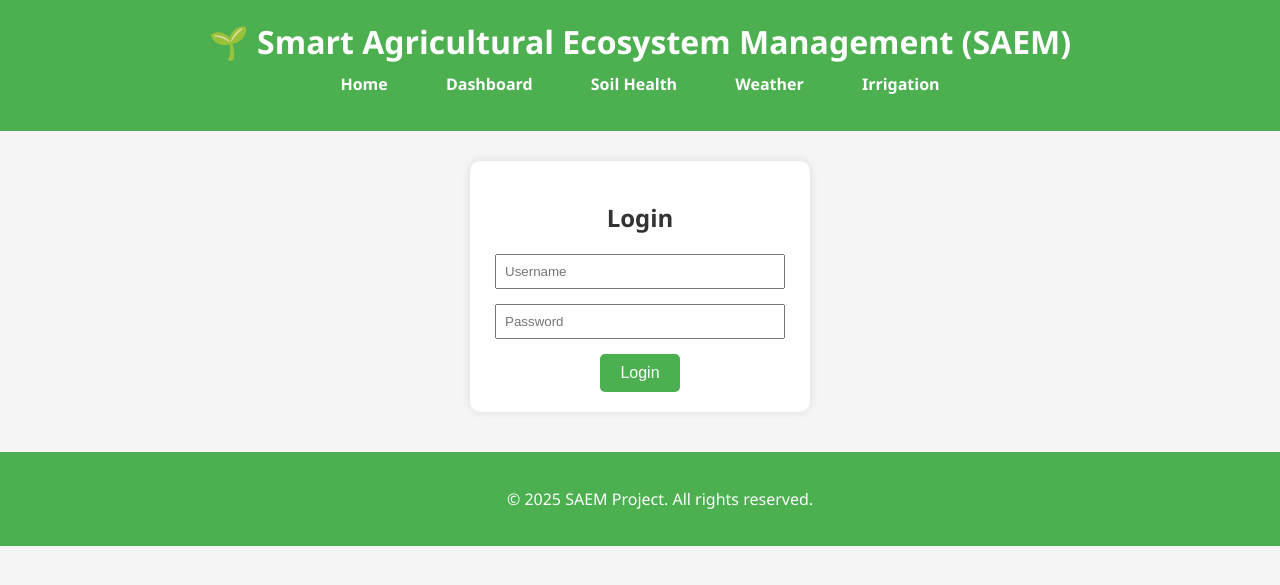
After one commit to Benadict-Git/SAEM_1, a FastAPI app: template app/templates/login.html in a window 1280 px wide. The commit adds this page. Shown: the top 585 px of the page. Run offline with FastAPI, Linux system fonts and the light colour scheme; the template is opened without the code that fills it, so the values that code supplies are empty.

Commit message:
Next commit

```diff
--- /dev/null
+++ b/app/auth.py
@@ -0,0 +1,20 @@
+from passlib.context import CryptContext
+import jose
+from datetime import datetime, timedelta
+
+SECRET_KEY = "your-secret-key-here"
+ALGORITHM = "HS256"
+
+pwd_context = CryptContext(schemes=["bcrypt"], deprecated="auto")
+
+def hash_password(password: str):
+    return pwd_context.hash(password)
+
+def verify_password(plain_password, hashed_password):
+    return pwd_context.verify(plain_password, hashed_password)
+
+def create_access_token(data: dict, expires_delta: timedelta = timedelta(minutes=30)):
+    to_encode = data.copy()
+    expire = datetime.utcnow() + expires_delta
+    to_encode.update({"exp": expire})
+    return jose.jwt.encode(to_encode, SECRET_KEY, algorithm=ALGORITHM)
--- a/app/main.py
+++ b/app/main.py
@@ -1,13 +1,15 @@
-from fastapi import FastAPI, Request
-from fastapi.responses import HTMLResponse
+from fastapi import FastAPI, Request, Form, Depends, HTTPException
+from fastapi.responses import HTMLResponse, RedirectResponse
 from fastapi.staticfiles import StaticFiles
 from fastapi.templating import Jinja2Templates
+from fastapi.security import OAuth2PasswordBearer, OAuth2PasswordRequestForm
 from app.api import weather, irrigation, soil_health
+from app.database import user_collection
+from app.auth import hash_password, verify_password, create_access_token
 
 app = FastAPI()
 
 app.mount("/static", StaticFiles(directory="app/static"), name="static")
-
 
 templates = Jinja2Templates(directory="app/templates")
 
@@ -15,9 +17,60 @@ app.include_router(weather.router)
 app.include_router(irrigation.router)
 app.include_router(soil_health.router)
 
+oauth2_scheme = OAuth2PasswordBearer(tokenUrl="login")
 
 @app.get("/", response_class=HTMLResponse)
-async def root(request: Request):
+async def dashboard_redirect(request: Request):
     return templates.TemplateResponse("index.html", {"request": request})
 
-# ❌ Remove duplicate /weather (handled in weather router itself probably)
+@app.get("/soil-health", response_class=HTMLResponse)
+async def soil_health_page(request: Request):
+    return templates.TemplateResponse("soil_health.html", {"request": request})
+
+@app.get("/weather", response_class=HTMLResponse)
+async def weather_page(request: Request):
+    return templates.TemplateResponse("weather.html", {"request": request})
+
+@app.get("/irrigation", response_class=HTMLResponse)
+async def irrigation_page(request: Request):
+    return templates.TemplateResponse("irrigation.html", {"request": request})
+
+
+@app.get("/register", response_class=HTMLResponse)
+async def register_get(request: Request):
+    return templates.TemplateResponse("register.html", {"request": request})
+
+
+@app.post("/register", response_class=HTMLResponse)
+async def register_post(request: Request, username: str = Form(...), password: str = Form(...)):
+    existing_user = await user_collection.find_one({"username": username})
+    if existing_user:
+        return templates.TemplateResponse("register.html", {"request": request, "msg": "Username already exists"})
+
+    hashed_pw = hash_password(password)
+    await user_collection.insert_one({"username": username, "password": hashed_pw})
+    return RedirectResponse(url="/login", status_code=302)
+
+
+@app.get("/login", response_class=HTMLResponse)
+async def login_get(request: Request):
+    return templates.TemplateResponse("login.html", {"request": request})
+
+
+@app.post("/login", response_class=HTMLResponse)
+async def login_post(request: Request, username: str = Form(...), password: str = Form(...)):
+    user = await user_collection.find_one({"username": username})
+    if not user or not verify_password(password, user["password"]):
+        return templates.TemplateResponse("login.html", {"request": request, "msg": "Invalid Credentials"})
+
+    response = RedirectResponse(url="/dashboard", status_code=302)
+    response.set_cookie(key="user", value=username)
+    return response
+
+
+@app.get("/dashboard", response_class=HTMLResponse)
+async def dashboard_page(request: Request):
+    username = request.cookies.get("user")
+    if not username:
+        return RedirectResponse(url="/register")
+    return templates.TemplateResponse("dashboard.html", {"request": request, "username": username})
--- a/app/static/css/styles.css
+++ b/app/static/css/styles.css
@@ -1,97 +1,158 @@
-/* Basic Reset */
-* {
+/* General page settings */
+body {
+    font-family: 'Segoe UI', Tahoma, Geneva, Verdana, sans-serif;
     margin: 0;
     padding: 0;
-    box-sizing: border-box;
-}
-
-/* Body Styling */
-body {
-    font-family: 'Segoe UI', Tahoma, Geneva, Verdana, sans-serif;
-    line-height: 1.6;
-    background-color: #f4f6f8;
+    background-color: #f5f5f5;
     color: #333;
 }
 
-/* Header Styling */
+/* Header */
 header {
     background-color: #4CAF50;
-    color: #fff;
-    padding: 1rem 2rem;
+    color: white;
+    padding: 20px;
+    text-align: center;
 }
 
 header h1 {
-    margin-bottom: 0.5rem;
+    margin: 0;
+    font-size: 2rem;
 }
 
 nav ul {
-    list-style: none;
-    display: flex;
-    gap: 1rem;
+    list-style-type: none;
+    padding: 0;
+    margin-top: 10px;
+}
+
+nav ul li {
+    display: inline-block;
+    margin: 0 15px;
 }
 
 nav ul li a {
+    text-decoration: none;
     color: white;
-    text-decoration: none;
     font-weight: bold;
+    padding: 6px 12px;
+    transition: background-color 0.3s, color 0.3s;
+}
+
+nav ul li a:hover {
+    background-color: #ffffff;
+    color: #4CAF50;
+    border-radius: 5px;
 }
 
 /* Hero Section */
 .hero {
     text-align: center;
-    padding: 3rem 1rem;
-    background: #e8f5e9;
+    padding: 60px 20px;
+    background: linear-gradient(to right, #d0e6a5, #86c8bc);
+    margin-bottom: 30px;
 }
 
 .hero h2 {
     font-size: 2.5rem;
-    margin-bottom: 1rem;
+    margin-bottom: 20px;
 }
 
 .hero p {
     font-size: 1.2rem;
-    margin-bottom: 2rem;
+    margin-bottom: 30px;
 }
 
-.hero button {
-    padding: 0.8rem 1.5rem;
+/* Buttons */
+button {
     background-color: #4CAF50;
     color: white;
+    padding: 10px 20px;
+    font-size: 1rem;
     border: none;
-    border-radius: 8px;
+    border-radius: 6px;
     cursor: pointer;
-    font-size: 1rem;
+    transition: background-color 0.3s;
 }
 
-.hero button:hover {
+button:hover {
     background-color: #45a049;
 }
 
-/* Features Section */
+/* Main Features Section */
 .features {
-    display: grid;
-    grid-template-columns: repeat(auto-fit, minmax(250px, 1fr));
-    gap: 2rem;
-    padding: 2rem;
+    display: flex;
+    flex-wrap: wrap;
+    justify-content: center;
+    gap: 20px;
+    padding: 20px;
 }
 
 .feature-card {
-    background: white;
-    padding: 1.5rem;
-    border-radius: 12px;
-    box-shadow: 0 2px 8px rgba(0, 0, 0, 0.1);
+    background-color: white;
+    padding: 20px;
+    width: 280px;
+    box-shadow: 0 4px 8px rgba(0,0,0,0.1);
+    border-radius: 10px;
+    transition: transform 0.3s, box-shadow 0.3s;
     text-align: center;
 }
 
+.feature-card:hover {
+    transform: translateY(-8px);
+    box-shadow: 0 8px 16px rgba(0,0,0,0.2);
+}
+
 .feature-card h3 {
-    margin-bottom: 0.8rem;
+    margin-top: 0;
     color: #4CAF50;
 }
 
 /* Footer */
 footer {
     text-align: center;
-    padding: 1rem;
-    background: #ddd;
-    margin-top: 2rem;
+    padding: 20px;
+    margin-top: 40px;
+    background-color: #4CAF50;
+    color: white;
+    position: relative;
+    bottom: 0;
+    width: 100%;
 }
+
+/* Responsive Design */
+@media (max-width: 768px) {
+    .features {
+        flex-direction: column;
+        align-items: center;
+    }
+}
+
+.form-container {
+    width: 300px;
+    margin: 30px auto;
+    padding: 20px;
+    background: white;
+    box-shadow: 0 0 10px rgba(0,0,0,0.1);
+    border-radius: 10px;
+    text-align: center;
+}
+
+.form-container input {
+    width: 90%;
+    margin-bottom: 15px;
+    padding: 8px;
+}
+
+.form-container button {
+    background-color: #4CAF50;
+    color: white;
+    padding: 10px 20px;
+    border: none;
+    border-radius: 5px;
+}
+
+.form-container .error {
+    color: red;
+    margin-top: 10px;
+}
--- /dev/null
+++ b/app/templates/base.html
@@ -0,0 +1,34 @@
+<!DOCTYPE html>
+<html lang="en">
+<head>
+    <meta charset="UTF-8">
+    <meta name="viewport" content="width=device-width, initial-scale=1.0">
+    <title>{% block title %}SAEM{% endblock %}</title>
+    <link rel="stylesheet" href="/static/css/styles.css">
+</head>
+<body>
+
+<header>
+    <h1>🌱 Smart Agricultural Ecosystem Management (SAEM)</h1>
+    <nav>
+        <ul>
+            <li><a href="/">Home</a></li>
+            <li><a href="/register">Dashboard</a></li>  <!-- 🚀 Dashboard button goes to Register/Login -->
+            <li><a href="/soil-health">Soil Health</a></li>
+            <li><a href="/weather">Weather</a></li>
+            <li><a href="/irrigation">Irrigation</a></li>
+        </ul>
+    </nav>
+</header>
+
+<main>
+    {% block content %}
+    {% endblock %}
+</main>
+
+<footer>
+    <p>© 2025 SAEM Project. All rights reserved.</p>
+</footer>
+
+</body>
+</html>
--- /dev/null
+++ b/app/templates/irrigation.html
@@ -0,0 +1,3 @@
+<h1>Irrigation Management</h1>
+<p>Automate and control water usage for crops.</p>
+<a href="/">Back to Home</a>
--- /dev/null
+++ b/app/templates/login.html
@@ -0,0 +1,15 @@
+{% extends "base.html" %}
+{% block title %}Login{% endblock %}
+{% block content %}
+<div class="form-container">
+    <h2>Login</h2>
+    <form method="post">
+        <input type="text" name="username" placeholder="Username" required><br>
+        <input type="password" name="password" placeholder="Password" required><br>
+        <button type="submit">Login</button>
+    </form>
+    {% if msg %}
+        <p class="error">{{ msg }}</p>
+    {% endif %}
+</div>
+{% endblock %}
--- /dev/null
+++ b/app/templates/soil-health.html
@@ -0,0 +1,3 @@
+<h1>Soil Health Monitoring</h1>
+<p>View soil pH, moisture, nutrients data.</p>
+<a href="/">Back to Home</a>
--- /dev/null
+++ b/app/templates/weather.html
@@ -0,0 +1,3 @@
+<h1>Weather Forecast</h1>
+<p>Get real-time weather updates and future predictions.</p>
+<a href="/">Back to Home</a>
```
Also changed, not shown: app/database.py (+3 -4 lines), app/models.py (+8 -0 lines), app/templates/dashboard.html (added, +8 -0 lines), app/templates/index.html (+8 -50 lines), app/templates/register.html (added, +15 -0 lines).
